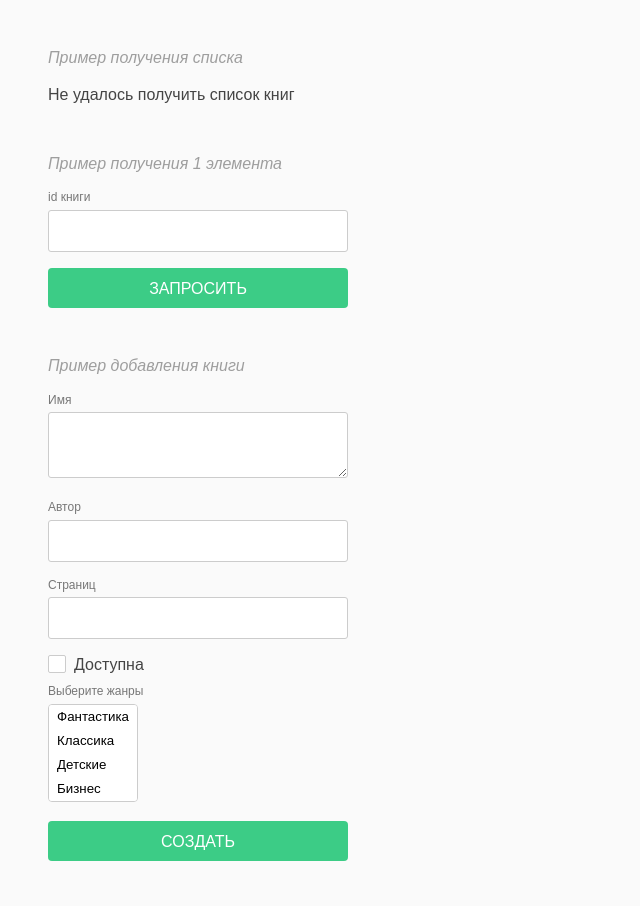
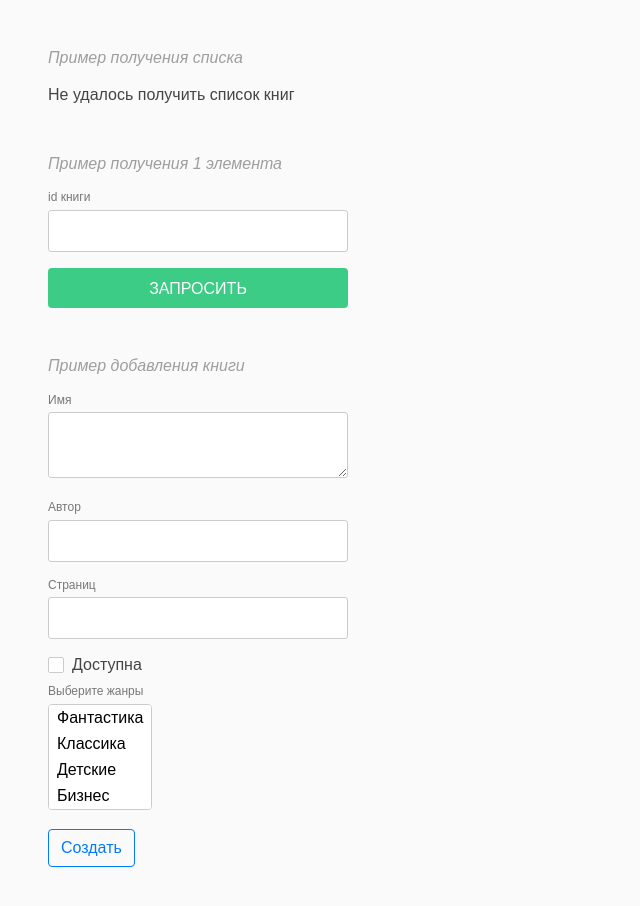
Before and after one commit to pitchycherry/shift-frontend-master, a website: page index.html in a window 1280 px wide. Shown: the whole page, without its empty margins (0-640 px from the left). Drawn offline with nearby package versions, Linux system fonts and the light colour scheme; no server answers.

Commit message:
Initial commit

```diff
--- a/index.html
+++ b/index.html
@@ -1,13 +1,14 @@
 <!DOCTYPE html>
 <html lang="ru">
 <head>
-    <meta charset="UTF-8" />
+    <meta charset="UTF-8"/>
     <meta
             name="viewport"
             content="width=device-width, user-scalable=no, initial-scale=1.0, maximum-scale=1.0, minimum-scale=1.0"
     />
-    <meta http-equiv="X-UA-Compatible" content="ie=edge" />
-    <link rel="stylesheet" href="/style.css" />
+    <meta http-equiv="X-UA-Compatible" content="ie=edge"/>
+    <link rel="stylesheet" href="https://stackpath.bootstrapcdn.com/bootstrap/4.2.1/css/bootstrap.min.css" integrity="sha384-GJzZqFGwb1QTTN6wy59ffF1BuGJpLSa9DkKMp0DgiMDm4iYMj70gZWKYbI706tWS" crossorigin="anonymous">
+    <link rel="stylesheet" href="/style.css"/>
     <title>Document</title>
 </head>
 <body>
@@ -21,7 +22,7 @@
         <form id="get-one-book">
             <label class="field">
                 <span class="field_label">id книги</span>
-            <input class="field_control" name="bookId" />
+                <input class="field_control" name="bookId"/>
             </label>
 
             <button class="button" type="submit">Запросить</button>
@@ -39,12 +40,12 @@
 
             <label class="field">
                 <span class="field_label">Автор</span>
-            <input class="field_control" name="author" />
+                <input class="field_control" name="author"/>
             </label>
 
             <label class="field">
                 <span class="field_label">Страниц</span>
-            <input class="field_control" name="pages" />
+                <input class="field_control" name="pages"/>
             </label>
 
             <label class="checkbox">
@@ -67,12 +68,13 @@
                 </select>
             </label>
 
-          <button class="button" type="submit">Создать</button>
+            <button class="btn btn-outline-primary" type="submit">Создать</button>
         </form>
     </div>
 </div>
-
+<script src="https://stackpath.bootstrapcdn.com/bootstrap/4.2.1/js/bootstrap.min.js" integrity="sha384-B0UglyR+jN6CkvvICOB2joaf5I4l3gm9GU6Hc1og6Ls7i6U/mkkaduKaBhlAXv9k" crossorigin="anonymous"></script>
 <script src="/js/utils.js"></script>
 <script src="/js/main.js"></script>
+
 </body>
 </html>
--- a/package.json
+++ b/package.json
@@ -3,5 +3,8 @@
   "version": "1.0.0",
   "scripts": {
     "run": "http-server -P http://127.0.0.1:3000"
+  },
+  "dependencies": {
+    "bootstrap": "^4.2.1"
   }
 }
```
Also changed, not shown: js/main.js (+23 -0 lines). Lines whose indentation alone changed are shown as unchanged.
